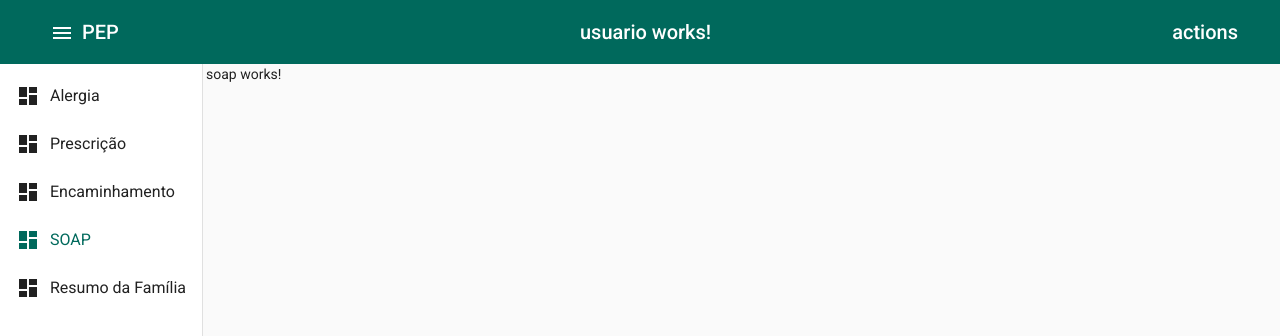
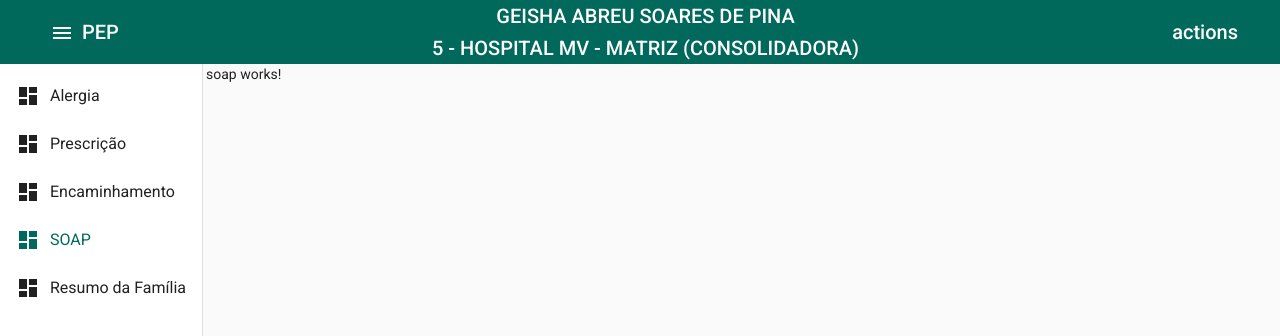
Before and after one commit to chicojunior/mv-tech-pep, an Angular app: page /soap in a window 1280 px wide. Shown: the top 336 px of the page. Built offline with nearby package versions, Linux system fonts and the light colour scheme.

Commit message:
Componente de usuario mockado

```diff
--- a/src/app/animations.ts
+++ b/src/app/animations.ts
@@ -12,7 +12,7 @@ import {
 
 const defaultDuration = '120ms';
 const defaultMinWidth = '80px';
-const defaultMaxWidth = '210px';
+const defaultMaxWidth = '216px';
 const defaultMinFontSize = '20px';
 const defaultMaxFontSize = '24px';
 
--- /dev/null
+++ b/src/app/core/services/usuario.service.ts
@@ -0,0 +1,22 @@
+import { Injectable } from '@angular/core';
+
+@Injectable({
+  providedIn: 'root',
+})
+export class UsuarioService {
+  //MOCK
+  user: any = {
+    nome: 'geisha abreu  soares de pina',
+    unidade: {
+      id: 5,
+      nome: 'hospital mv',
+      tipo: 'matriz (consolidadora)',
+    },
+  };
+
+  constructor() {}
+
+  getDadosUsuario() {
+    return this.user;
+  }
+}
--- a/src/app/usuario/usuario.component.html
+++ b/src/app/usuario/usuario.component.html
@@ -1 +1,7 @@
-usuario works!
+<div class="usuario__dados">
+  <div>{{ usuario.nome }}</div>
+  <div>
+    {{ usuario.unidade.id }} - {{ usuario.unidade.nome }} -
+    {{ usuario.unidade.tipo }}
+  </div>
+</div>
--- a/src/app/usuario/usuario.component.scss
+++ b/src/app/usuario/usuario.component.scss
@@ -0,0 +1,6 @@
+.usuario__dados {
+  display: flex;
+  flex-direction: column;
+  text-align: center;
+  text-transform: uppercase;
+}
--- a/src/app/usuario/usuario.component.ts
+++ b/src/app/usuario/usuario.component.ts
@@ -1,15 +1,17 @@
 import { Component, OnInit } from '@angular/core';
+import { UsuarioService } from '../core/services/usuario.service';
 
 @Component({
   selector: 'app-usuario',
   templateUrl: './usuario.component.html',
-  styleUrls: ['./usuario.component.scss']
+  styleUrls: ['./usuario.component.scss'],
 })
 export class UsuarioComponent implements OnInit {
+  usuario: any;
 
-  constructor() { }
+  constructor(private usuarioService: UsuarioService) {}
 
-  ngOnInit(): void {
+  ngOnInit() {
+    this.usuario = this.usuarioService.getDadosUsuario();
   }
-
 }
```
